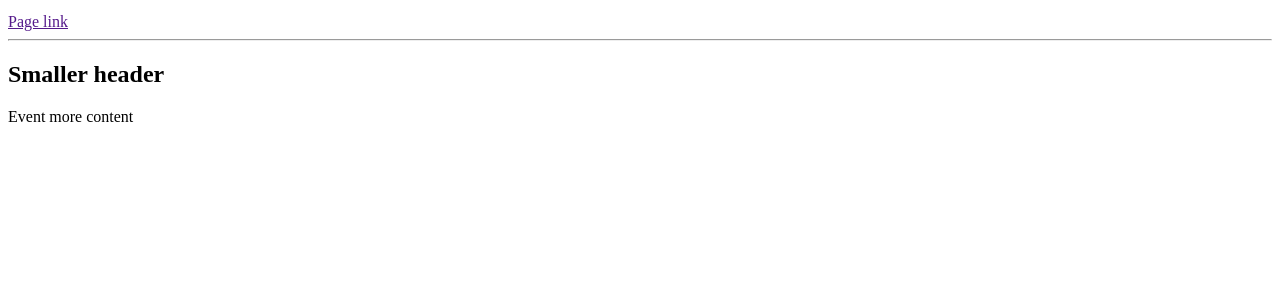
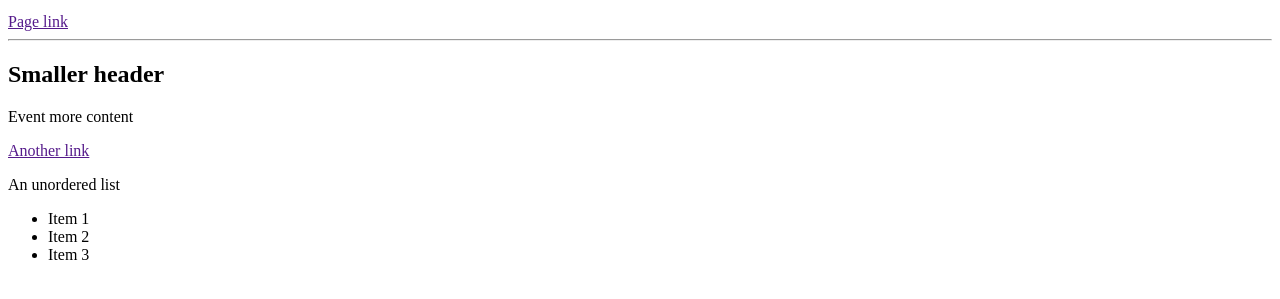
Before and after one commit to IoanAlexandru/Test, a plain HTML site: page index.html in a window 1280 px wide. Shown: the part 101-400 px from the top of the page. Drawn offline with Linux system fonts and the light colour scheme.

Commit message:
Adaugat link, paragraf si lista neordonata

```diff
--- a/index.html
+++ b/index.html
@@ -9,5 +9,12 @@
  	<hr>
  	<h2>Smaller header</h2>
  	<p>Event more content</p>
+ 	<a href="">Another link</a>
+ 	<p>An unordered list</p>
+ 	<ul>
+ 		<li>Item 1</li>
+ 		<li>Item 2</li>
+ 		<li>Item 3</li>
+ 	</ul>
  </body>
 </html>
```
